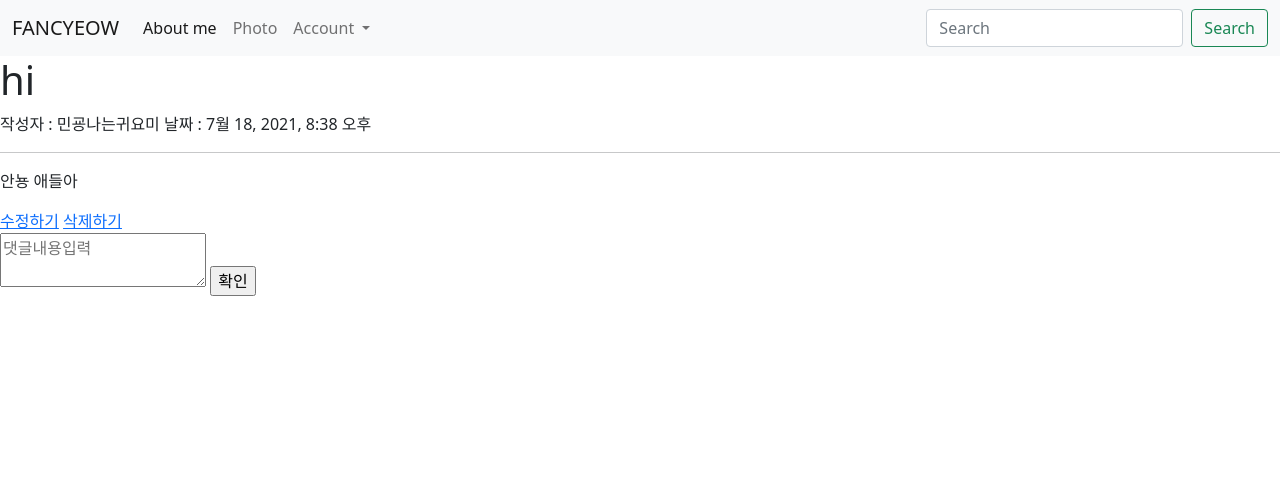
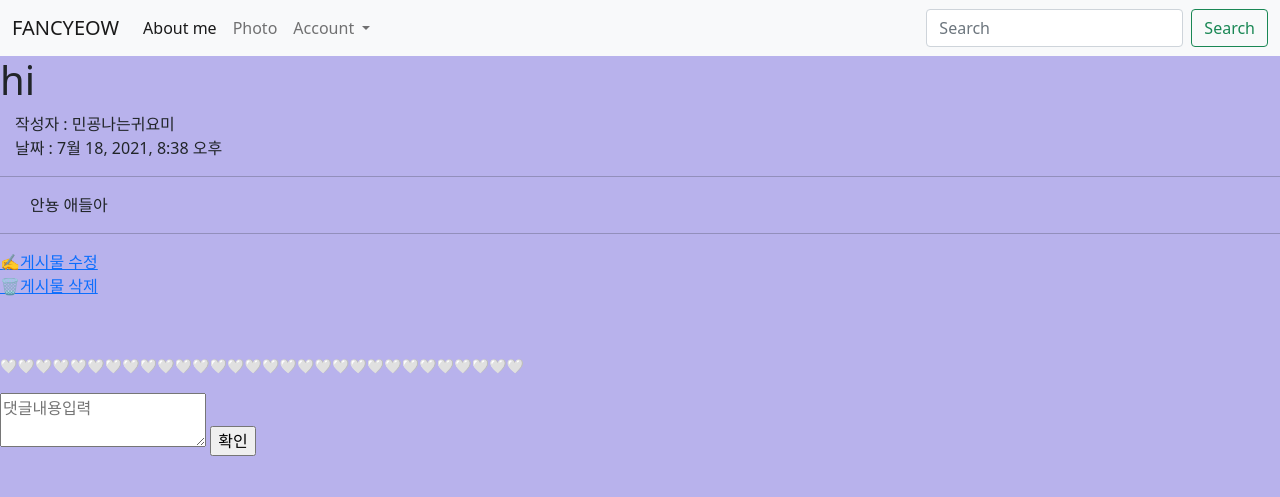
Before and after one commit to lywon725/sns-project, a Django app: page /1 in a window 1280 px wide. Shown: the top 497 px of the page. Run offline with Django 3.2, Linux system fonts and the light colour scheme; data comes from the database, SQL or seed files in the repository; both versions use the stored data as it was after the commit.

Commit message:
fisrt commit

```diff
--- a/main/templates/main/detail.html
+++ b/main/templates/main/detail.html
@@ -1,6 +1,14 @@
 {% extends 'base.html' %} {% load static %} {% block content %}
+<head>
+	<style>
+		body{
+				background-color: #b8b2ec;
+			}
+	</style>
+</head>
 
-<h1>{{post.title}}</h1>
+<h1>{{post.title}} </h1>
+<div style=" text-indent: 15px;">
   {% if post.writer %}
     {% if 'user' in post.writer.username %}
     작성자 : <a href="{% url 'users:mypage' post.writer.id %}"></a>{{ post.writer.last_name }} {{ post.writer.first_name }}
@@ -10,9 +18,12 @@
     {% else %}
     작성자 : 알 수 없음
   {% endif %}
+</div>
 
+<div style=" text-indent: 15px;">
   날짜 : {{post.pub_date}}
-<hr />
+</div>
+<hr/>
 
 {% if post.image %}
 <!-- 여기 수정 -->
@@ -21,11 +32,16 @@
 </p>
 {% endif %}
 
-<p>{{post.body}}</p>
+<p style=" text-indent: 30px;">{{post.body}}</p>
+<hr/>
 
-<a href="{%url 'main:edit' post.id %}">수정하기</a>
-<a href="{%url 'main:delete' post.id %}">삭제하기</a>
+<a href="{%url 'main:edit' post.id %}">✍게시물 수정</a><br>
+<a href="{%url 'main:delete' post.id %}">🗑게시물 삭제</a>
+<pre>
 
+
+</pre>
+<pre>🤍🤍🤍🤍🤍🤍🤍🤍🤍🤍🤍🤍🤍🤍🤍🤍🤍🤍🤍🤍🤍🤍🤍🤍🤍🤍🤍🤍🤍🤍</pre>
 <div>
 	<form action="{%url 'main:create_comment' post.id%}" method="POST">
 		{%csrf_token%}
@@ -38,7 +54,10 @@
 
 
 </pre>
+
+<div>
 {% for comment in comments %}
+<pre>...................</pre>
     <div>
         <p>{% if post.writer %}
             {% if 'user' in post.writer.username %}
@@ -49,12 +68,16 @@
             {% else %}
             작성자 : 알 수 없음
             {% endif %}
-            </p><br>
+        </p>
+        <div style=" text-indent: 15px;">
           {{comment.content}}
-        <a href="{% url 'main:delete_comment' comment.id %}">댓글 삭제하기</a>
-        <a href="{% url 'main:update_comment' comment.id %}">댓글 수정하기</a>
+        </div>
+
+        <br><a href="{% url 'main:update_comment' comment.id %}">✍댓글 수정</a>
+        <br><a href="{% url 'main:delete_comment' comment.id %}">🗑댓글 삭제 </a>
+
     </div>
 {%endfor%}
-
+</div>
 
 {% endblock %}
```
Also changed, not shown: main/templates/main/edit.html (+9 -0 lines), main/templates/main/mainpage.html (+9 -7 lines), main/templates/main/update_comment.html (+10 -0 lines), README.md, db.sqlite3. Lines whose indentation alone changed are shown as unchanged.
